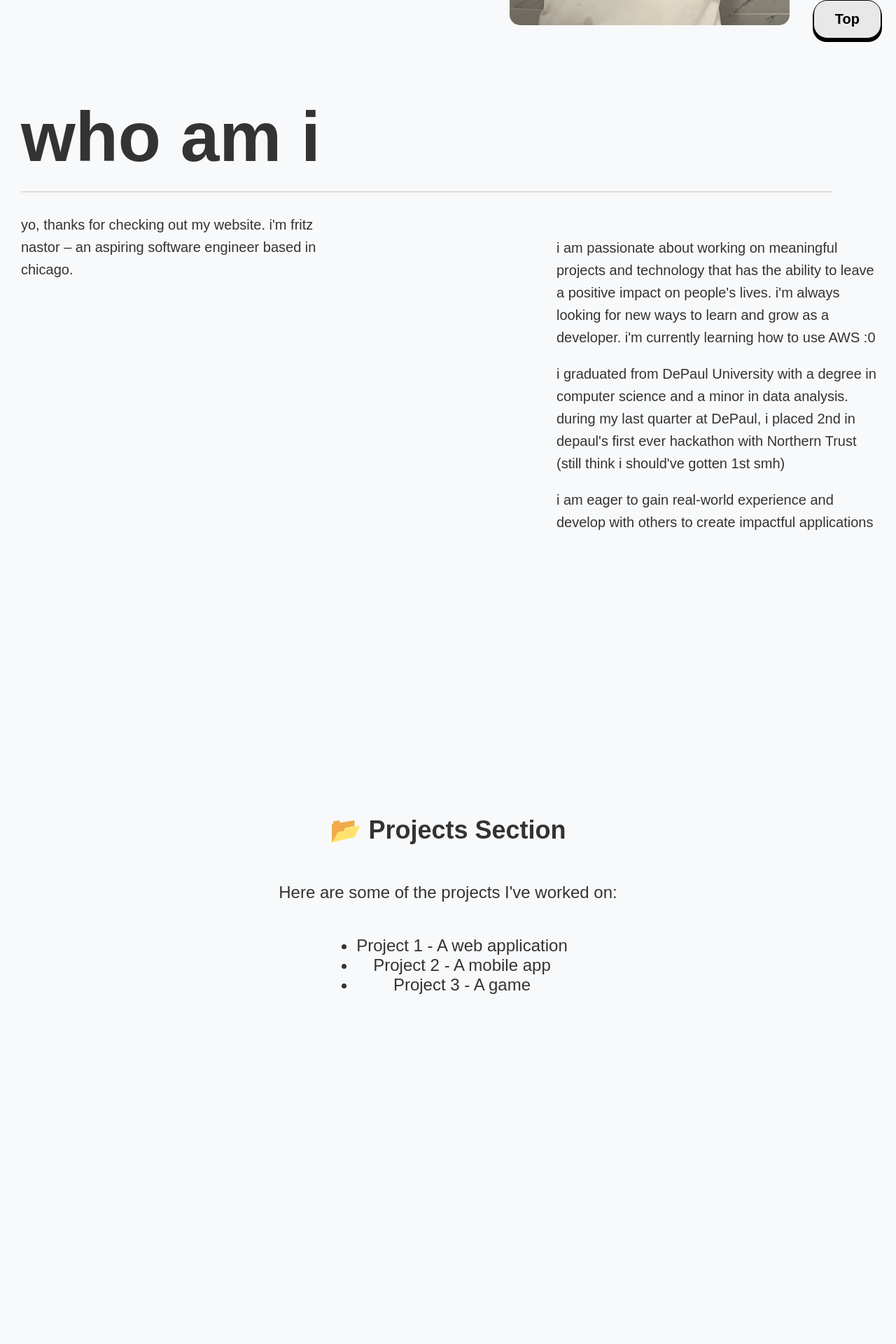
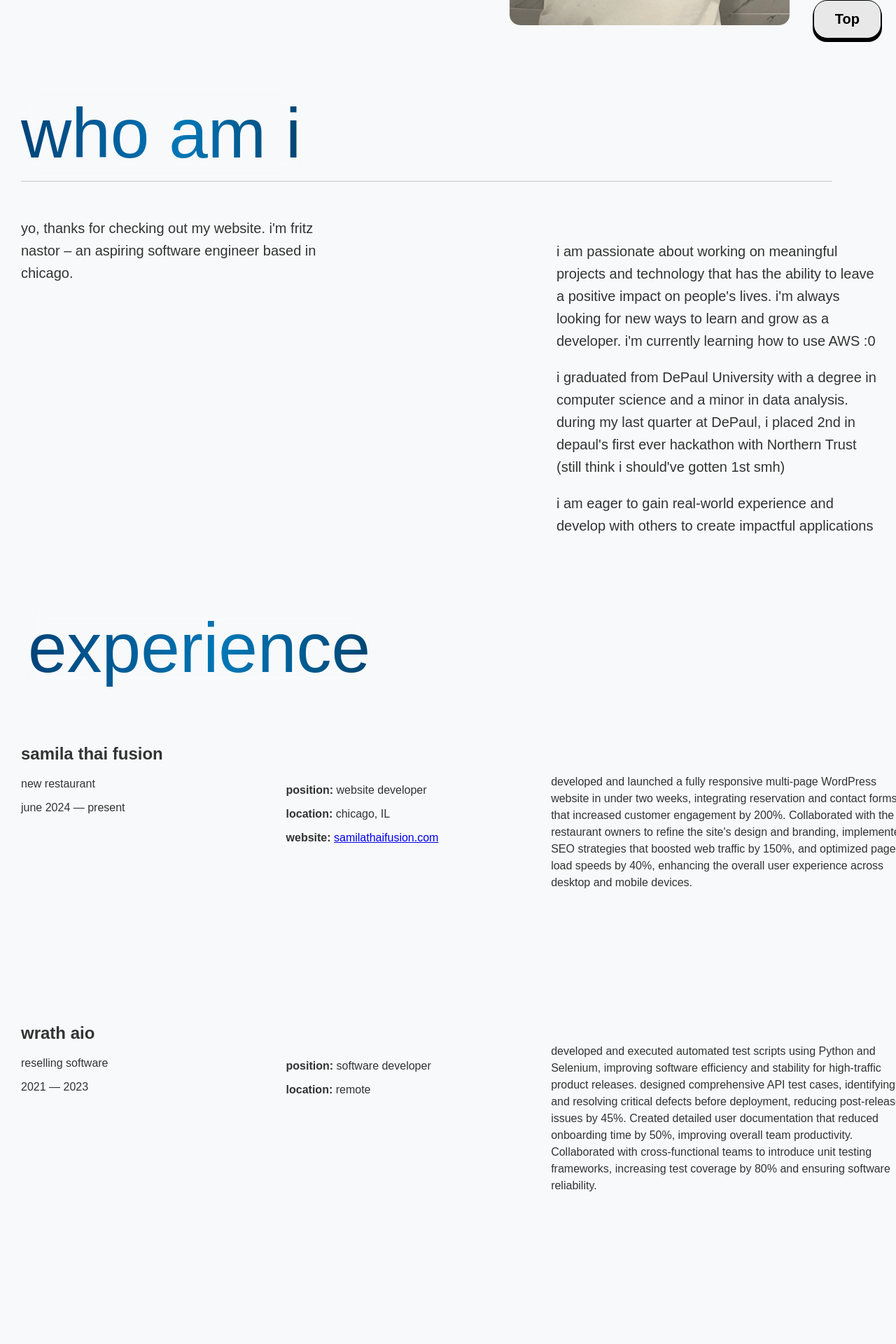
Before and after one commit to fritznastor/portfolio-website, a React (Vite) app in the folder my-portfolio/: page / in a window 1280 px wide. Shown: the part 720-2640 px from the top of the page at 70% size. Built offline with nearby package versions, Linux system fonts and the light colour scheme.

Commit message:
added experience section

```diff
--- a/my-portfolio/src/App.jsx
+++ b/my-portfolio/src/App.jsx
@@ -1,6 +1,7 @@
 import Navbar from "./components/Navbar";
 import Home from "./pages/Home";
 import Projects from "./pages/Projects";
+import Experience from "./pages/Experience";
 import About from "./pages/About";
 import Contact from "./pages/Contact";
 import Footer from "./components/Footer";
@@ -12,6 +13,7 @@ export default function App() {
       <Navbar />
       <Home />
       <About />
+      <Experience />
       <Projects />
       <Contact />
       <Footer />
--- a/my-portfolio/src/components/GradientText/GradientText.jsx
+++ b/my-portfolio/src/components/GradientText/GradientText.jsx
@@ -4,7 +4,7 @@ export default function GradientText({
   children,
   className = "",
   colors = ["#ff0000", "#ff4500", "#ff6a00", "#ff1493", "#ff0000"], // Lava lamp red shades
-  animationSpeed = 8, // Default animation speed in seconds
+  animationSpeed = 4, // Default animation speed in seconds
   showBorder = false, // Default overlay visibility
 }) {
   const gradientStyle = {
--- a/my-portfolio/src/components/Navbar.jsx
+++ b/my-portfolio/src/components/Navbar.jsx
@@ -6,6 +6,7 @@ export default function Navbar() {
     <nav className="navbar">
       <Link to="home" smooth="easeInOutQuad" duration={0} offset={-50}>Home</Link>
       <Link to="about" smooth="easeInOutQuad" duration={0} offset={-50}>About</Link>
+      <Link to="experience" smooth="easeInOutQuad" duration={0} offset={-50}>Experience</Link>
       <Link to="projects" smooth="easeInOutQuad" duration={0} offset={-50}>Projects</Link>
       <Link to="contact" smooth="easeInOutQuad" duration={0} offset={-50}>Contact</Link>
     </nav>
--- a/my-portfolio/src/pages/About.jsx
+++ b/my-portfolio/src/pages/About.jsx
@@ -1,12 +1,14 @@
 import "../styles/about.css";
-
+import GradientText from "../components/GradientText/GradientText";
 export default function About() {
   return (
     <section id="about" className="about">
       <div className="about-container">
         {/* Left Side: Title & Main Introduction */}
         <div className="about-left">
-          <h1 className="about-title">who am i</h1>
+          <h1 className="about-title">
+          <GradientText colors={["#00274D", "#00509E", "#003366", "#0077B6", "#001F3F"]}>who am i</GradientText>
+          </h1>
           <div className="divider"></div> {/* Grey line */}
           <p className="about-description">
             yo, thanks for checking out my website. i'm fritz nastor – an aspiring software engineer based in chicago.
--- /dev/null
+++ b/my-portfolio/src/pages/Experience.jsx
@@ -0,0 +1,70 @@
+import "../styles/experience.css";
+import GradientText from "../components/GradientText/GradientText";
+
+export default function Experience() {
+  return (
+    <section id="experience" className="experience">
+      {/* Left-Aligned Title */}
+      <div className="experience-title-container">
+        <h1 className="experience-title">
+          <GradientText colors={["#00274D", "#00509E", "#003366", "#0077B6", "#001F3F"]}>
+            experience
+          </GradientText>
+        </h1>
+      </div>
+
+      {/* Divider Line */}
+      <div className="divider"></div>
+
+      {/* Experience Entries */}
+      <div className="experience-container">
+        {/* Experience Row 1 - Samila Thai Fusion */}
+        <div className="experience-row">
+          <div className="experience-left">
+            <h2 className="company-name">samila thai fusion</h2>
+            <p className="company-subtitle">new restaurant</p>
+            <p className="experience-date">june 2024 — present</p>
+          </div>
+          <div className="experience-middle">
+            <p><strong>position:</strong> website developer</p>
+            <p><strong>location:</strong> chicago, IL</p>
+            <p><strong>website:</strong> <a href="https://samilathaifusion.com" target="_blank" rel="noopener noreferrer">samilathaifusion.com</a></p>
+          </div>
+          <div className="experience-right">
+            <p>
+              developed and launched a fully responsive multi-page WordPress website in under two weeks,
+              integrating reservation and contact forms that increased customer engagement by 200%.
+              Collaborated with the restaurant owners to refine the site's design and branding,
+              implemented SEO strategies that boosted web traffic by 150%, and optimized page load
+              speeds by 40%, enhancing the overall user experience across desktop and mobile devices.
+            </p>
+          </div>
+        </div>
+
+        {/* Experience Row 2 - Wrath AIO */}
+        <div className="experience-row">
+          <div className="experience-left">
+            <h2 className="company-name">wrath aio</h2>
+            <p className="company-subtitle">reselling software</p>
+            <p className="experience-date">2021 — 2023</p>
+          </div>
+          <div className="experience-middle">
+            <p><strong>position:</strong> software developer</p>
+            <p><strong>location:</strong> remote</p>
+          </div>
+          <div className="experience-right">
+            <p>
+              developed and executed automated test scripts using Python and Selenium,
+              improving software efficiency and stability for high-traffic product releases. designed
+              comprehensive API test cases, identifying and resolving critical defects before
+              deployment, reducing post-release issues by 45%. Created detailed user documentation that
+              reduced onboarding time by 50%, improving overall team productivity. Collaborated with
+              cross-functional teams to introduce unit testing frameworks, increasing test coverage by
+              80% and ensuring software reliability.
+            </p>
+          </div>
+        </div>
+      </div>
+    </section>
+  );
+}
--- a/my-portfolio/src/styles/about.css
+++ b/my-portfolio/src/styles/about.css
@@ -8,7 +8,7 @@
     padding-left: 30px;
     padding-right: 10px;
     flex-direction: column;
-    background: #ffffff; /* Ensure white background */
+    background: #f8f9fa;
   }
 
   /* Two-Column Layout */
@@ -21,16 +21,21 @@
     margin-bottom: 50px;
   }
 
-  /* Left Column */
-  .about-left {
-    text-align: left;
-  }
-
   .about-title {
     font-size: 100px;
     font-weight: bold;
-    margin: 0 0 20px 0; /* Ensure no extra top margin */
-  }
+    margin: 0 0 0 0; /* Keep no extra margin on top */
+    text-align: center; /* Ensure text aligns to the left */
+}
+
+  .about-left {
+    width: 100%;
+    text-align: left;
+    justify-content: flex-start; /* Push content to the left */
+    align-items: flex-start;
+    display: flex;
+    flex-direction: column;
+}
 
   .about-description {
     font-size: 20px;
@@ -41,7 +46,7 @@
   /* Right Column */
   .about-right {
     text-align: left;
-    padding-top: 180px;
+    padding-top: 190px;
     padding-right: 50px;
     font-size: 20px;
     line-height: 1.6;
@@ -53,11 +58,13 @@
 
 /* Adjust the divider line */
 .divider {
-    width: 225%; /* Makes it almost full-width */
-    height: 2px; /* Thin line */
-    background: #ddd; /* Grey color */
-    margin: 10px auto 30px auto; /* Centers it with spacing */
-  }
+  width: 225%; /* Ensure it spans full width of its parent */
+  height: 2px; /* Thin line */
+  background: #ddd; /* Grey color */
+  margin: 10px 0 30px 0; /* Adjust spacing */
+  align-self: flex-start; /* Align it to the left */
+}
+
 
 
   /* Responsive Fix */
--- /dev/null
+++ b/my-portfolio/src/styles/experience.css
@@ -0,0 +1,113 @@
+/* Experience Section */
+.experience {
+    width: 100%;
+    margin: 0 auto;
+    display: flex;
+    padding: 5px 0;
+    padding-bottom: 50px 0;
+    padding-left: 30px;
+    padding-right: 10px;
+    flex-direction: column;
+    background: #f8f9fa;
+}
+
+/* Left-Aligned Title */
+.experience-title-container {
+    width: 100%;
+    text-align: left;
+    padding-bottom: 20px;
+    display: flex;
+    justify-content: flex-start; /* Forces alignment to the left */
+}
+
+.experience-title {
+    font-size: 100px;
+    font-weight: bold;
+    margin: 0;
+    padding-left: 10px;
+    text-align: left; /* Ensure the text is aligned to the left */
+}
+
+/* Divider Line */
+/* Divider Line */
+.divider {
+    width: 100%; /* Adjust width to match About section */
+    max-width: 1850px; /* Ensures it doesn't stretch too far */
+    height: 2px;
+    background: #ddd;
+    margin: 10px auto 40px auto; /* Center it while keeping proper spacing */
+}
+
+
+/* Experience Container */
+.experience-container {
+    display: flex;
+    flex-direction: column;
+    gap: 120px; /* Space between entries */
+    width: 100%;
+    max-width: 1400px;
+    margin: 0 auto;
+}
+
+/* Each Row: Three-column grid */
+.experience-row {
+    display: grid;
+    grid-template-columns: 1fr 1fr 1.5fr;
+    gap: 30px;
+    width: 100%;
+    align-items: center;
+}
+
+
+
+/* Left Column: Company Info */
+.experience-left {
+    margin-bottom: 125px;
+    text-align: left;
+    font-size: 16px;
+}
+
+/* Middle Column */
+.experience-middle {
+    margin-bottom: 32px;
+    padding-top: 10px;
+    text-align: left;
+    font-size: 16px;
+}
+
+/* Right Column: Job Description */
+.experience-right {
+    margin-top: 82px;
+    text-align: left;
+    font-size: 16px;
+    color: #333;
+    line-height: 1.5;
+}
+
+.experience-row:nth-child(1) .experience-right {
+    margin-top: 30px;  /* Adjust top margin */
+}
+/* Adjust only Wrath AIO's experience-right column */
+.experience-row:nth-child(2) .experience-right {
+    margin-top: 50px;  /* Adjust top margin */
+}
+.experience-row:nth-child(2) .experience-middle {
+    margin-bottom: 75px;
+}
+
+
+.company-subtitle,
+.experience-date,
+.experience-middle p,
+.experience-right p {
+    font-family: "YourChosenFont", sans-serif; /* Same font for consistency */
+}
+
+
+/* Responsive Design */
+@media (max-width: 1024px) {
+    .experience-row {
+        grid-template-columns: 1fr;
+        gap: 40px;
+    }
+}
--- a/my-portfolio/src/styles/global.css
+++ b/my-portfolio/src/styles/global.css
@@ -2,6 +2,8 @@
 body {
   background-color: #ffffff;
   font-family: "Poppins", sans-serif;
+  width: 100%;
+  overflow-x: hidden;
   margin: 0;
   padding: 0;
   background: #ffffff; /* Light background */
```
